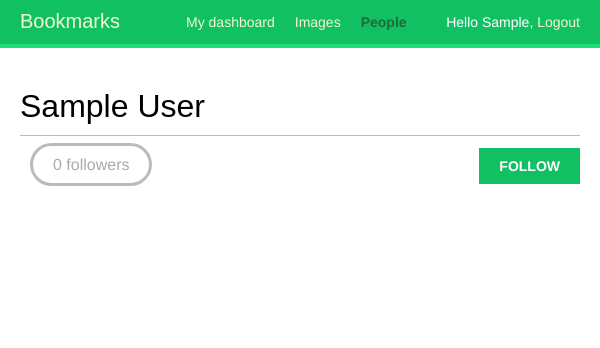
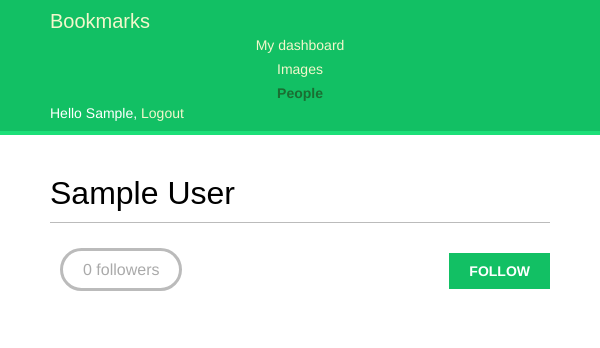
Before and after one commit to ankitjosh78/bookmarks, a Django app: a page that uses account/templates/base.html in a window 600 px wide. Shown: the top 348 px of the page. Run offline with Django 4.2, Linux system fonts and the light colour scheme; the visitor is signed in with stand-in values (Sample User, id 1); data comes from the database, SQL or seed files in the repository; data that the repository does not hold is empty; some libraries are stand-ins or nearby versions; some web fonts are replaced.

Commit message:
Make Images page responsive

```diff
--- a/static/css/base.css
+++ b/static/css/base.css
@@ -195,9 +195,12 @@ ul.messages li a.close {
 /* images */
 
 .image-preview, .image-detail {
-    max-width:300px;
-    float:left;
-    margin:0 20px 20px 0;
+    max-width: 100%;
+    width: auto;
+    height: auto;
+    float: left;
+    margin: 0 auto 20px;
+    display: block;
 }
 .image-detail { margin-top:20px; }
 .image-info div {
@@ -275,3 +278,129 @@ img.user-detail {
     font-style:italic;
     color:#ccc;
 }
+
+/* Media Queries for Responsive Design */
+@media (max-width: 600px) {
+    #header {
+        padding: 10px 20px;
+    }
+
+    #content {
+        padding: 30px 20px;
+    }
+
+    .count {
+        margin: 20px 10px 0;
+    }
+
+    #header ul.menu {
+        float: none;
+    }
+
+    #header .logo, #header .user {
+        float: none;
+        text-align: center;
+        margin-bottom: 10px;
+    }
+
+    #header .user {
+        padding-top: 0;
+    }
+
+    #header ul.menu li {
+        float: none;
+        text-align: center;
+        padding: 4px 0;
+    }
+
+    #image-list .image {
+        width: 100%;
+        height: auto;
+        margin: 0 0 10px 0;
+    }
+
+    #image-list img {
+        width: 100%;
+        height: auto;
+    }
+
+    #people-list .user {
+        width: 100%;
+        float: none;
+    }
+
+    #people-list img {
+        width: 100%;
+        height: auto;
+    }
+
+    img.user-detail {
+        width: 100%;
+        height: auto;
+        float: none;
+    }
+
+    .profile-info {
+        width: 100%;
+        float: none;
+        margin-right: 0;
+    }
+
+    .action .images {
+        width: 100%;
+        float: none;
+        margin: 0 0 10px 0;
+    }
+
+    .image-detail, .image-info div {
+        width: 100%;
+        float: none;
+    }
+}
+
+@media (min-width: 600px) and (max-width: 768px) {
+    #header {
+        padding: 10px 50px;
+    }
+
+    #content {
+        padding: 30px 50px;
+    }
+
+    .count {
+        margin: 20px 10px 0;
+    }
+}
+
+@media (min-width: 768px) {
+    #header {
+        padding: 10px 100px;
+    }
+
+    #content {
+        padding: 30px 100px;
+    }
+
+    #header .logo {
+        float: left;
+        margin-right: 10%;
+    }
+
+    #header ul.menu {
+        float: left;
+    }
+
+    #header .user {
+        float: right;
+    }
+}
+
+@media (min-width: 1024px) {
+    #header .logo {
+        margin-right: 10%;
+    }
+
+    .image-info div {
+        padding: 20px 0;
+    }
+}
```
